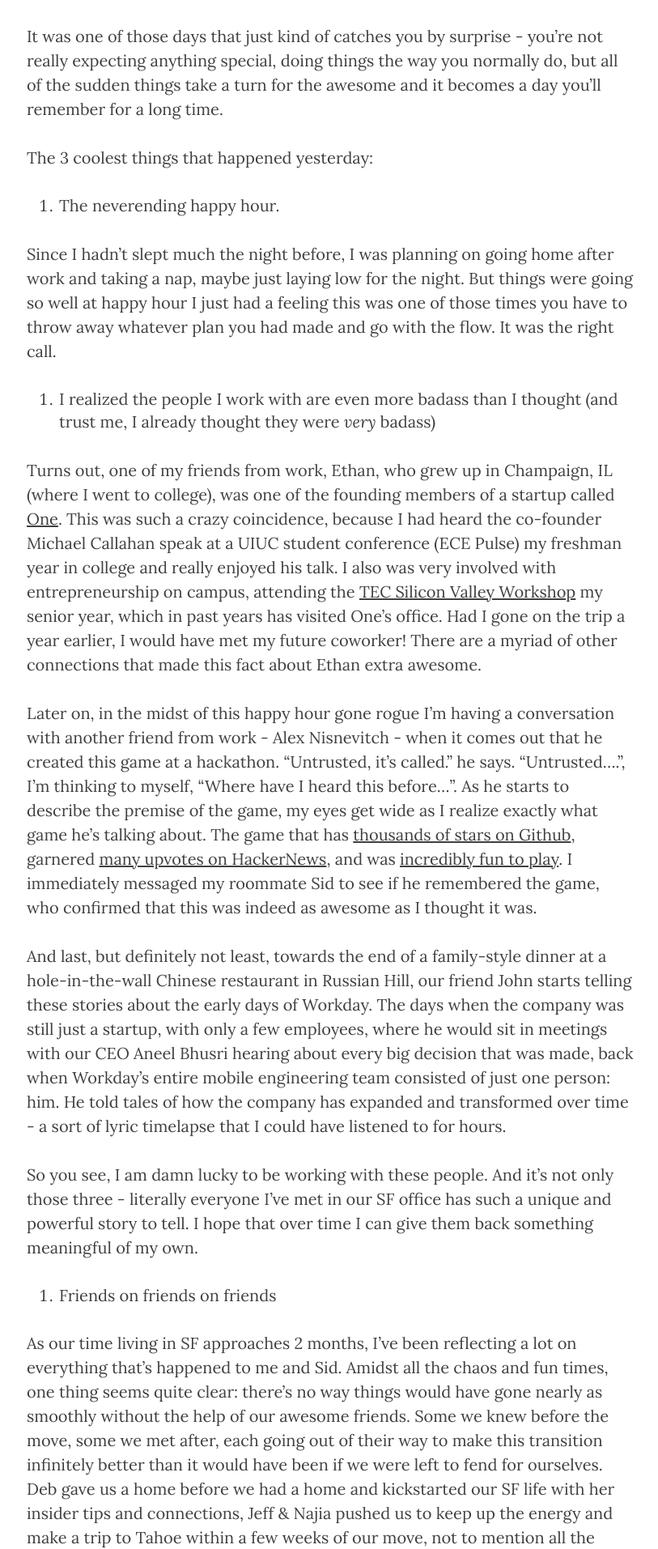
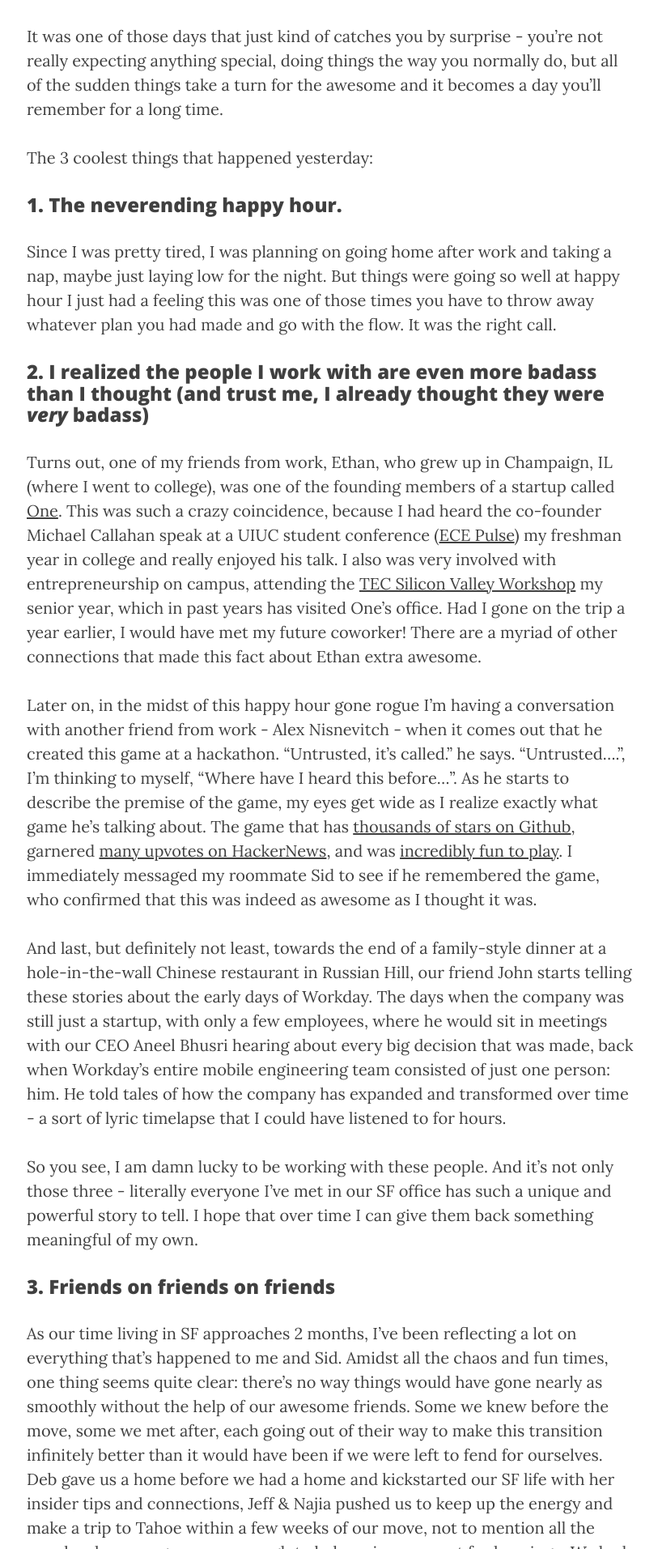
Before and after one commit to bojdell/bodellamaria, a Jekyll site: the page built from bodellamaria_jekyll/_posts/2015-09-05-you-cant-make-this-shit-up.markdown, in a window 1280 px wide. Shown: the part 643-2556 px from the top of the page at 81% size, without its empty margins (232-1045 px from the left). Built offline with Jekyll 4.4.1, drawn with Linux system fonts in a browser that asks for light colours; nearby versions of some CDN libraries; comment, search, counter and statistics services are not loaded.

Commit message:
fixed numbering, reworded

```diff
--- a/bodellamaria_jekyll/_posts/2015-09-05-you-cant-make-this-shit-up.markdown
+++ b/bodellamaria_jekyll/_posts/2015-09-05-you-cant-make-this-shit-up.markdown
@@ -14,13 +14,13 @@
 
 The 3 coolest things that happened yesterday:
 
-1. The neverending happy hour.
+###1. The neverending happy hour.
 
-Since I hadn't slept much the night before, I was planning on going home after work and taking a nap, maybe just laying low for the night. But things were going so well at happy hour I just had a feeling this was one of those times you have to throw away whatever plan you had made and go with the flow. It was the right call.
+Since I was pretty tired, I was planning on going home after work and taking a nap, maybe just laying low for the night. But things were going so well at happy hour I just had a feeling this was one of those times you have to throw away whatever plan you had made and go with the flow. It was the right call.
 
-2. I realized the people I work with are even more badass than I thought (and trust me, I already thought they were *very* badass)
+###2. I realized the people I work with are even more badass than I thought (and trust me, I already thought they were *very* badass)
 
-Turns out, one of my friends from work, Ethan, who grew up in Champaign, IL (where I went to college), was one of the founding members of a startup called [One](http://whatis1.com/app/). This was such a crazy coincidence, because I had heard the co-founder Michael Callahan speak at a UIUC student conference (ECE Pulse) my freshman year in college and really enjoyed his talk. I also was very involved with entrepreneurship on campus, attending the [TEC Silicon Valley Workshop](http://tec.illinois.edu/experiences/silicon-valley) my senior year, which in past years has visited One's office. Had I gone on the trip a year earlier, I would have met my future coworker! There are a myriad of other connections that made this fact about Ethan extra awesome.
+Turns out, one of my friends from work, Ethan, who grew up in Champaign, IL (where I went to college), was one of the founding members of a startup called [One](http://whatis1.com/app/). This was such a crazy coincidence, because I had heard the co-founder Michael Callahan speak at a UIUC student conference ([ECE Pulse](http://pulse.ece.illinois.edu/)) my freshman year in college and really enjoyed his talk. I also was very involved with entrepreneurship on campus, attending the [TEC Silicon Valley Workshop](http://tec.illinois.edu/experiences/silicon-valley) my senior year, which in past years has visited One's office. Had I gone on the trip a year earlier, I would have met my future coworker! There are a myriad of other connections that made this fact about Ethan extra awesome.
 
 Later on, in the midst of this happy hour gone rogue I'm having a conversation with another friend from work - Alex Nisnevitch - when it comes out that he created this game at a hackathon. "Untrusted, it's called." he says. "Untrusted....", I'm thinking to myself, "Where have I heard this before...". As he starts to describe the premise of the game, my eyes get wide as I realize exactly what game he's talking about. The game that has [thousands of stars on Github](https://github.com/AlexNisnevich/untrusted), garnered [many upvotes on HackerNews](https://news.ycombinator.com/item?id=7547942), and was [incredibly fun to play](http://alexnisnevich.github.io/untrusted/). I immediately messaged my roommate Sid to see if he remembered the game, who confirmed that this was indeed as awesome as I thought it was.
 
@@ -28,7 +28,7 @@
 
 So you see, I am damn lucky to be working with these people. And it's not only those three - literally everyone I've met in our SF office has such a unique and powerful story to tell. I hope that over time I can give them back something meaningful of my own.
 
-3. Friends on friends on friends
+###3. Friends on friends on friends
 
 As our time living in SF approaches 2 months, I've been reflecting a lot on everything that's happened to me and Sid. Amidst all the chaos and fun times, one thing seems quite clear: there's no way things would have gone nearly as smoothly without the help of our awesome friends. Some we knew before the move, some we met after, each going out of their way to make this transition infinitely better than it would have been if we were left to fend for ourselves. Deb gave us a home before we had a home and kickstarted our SF life with her insider tips and connections, Jeff & Najia pushed us to keep up the energy and make a trip to Tahoe within a few weeks of our move, not to mention all the people who were generous enough to help us in our quest for housing... We look forward to paying all this kindness forward.
 
```
